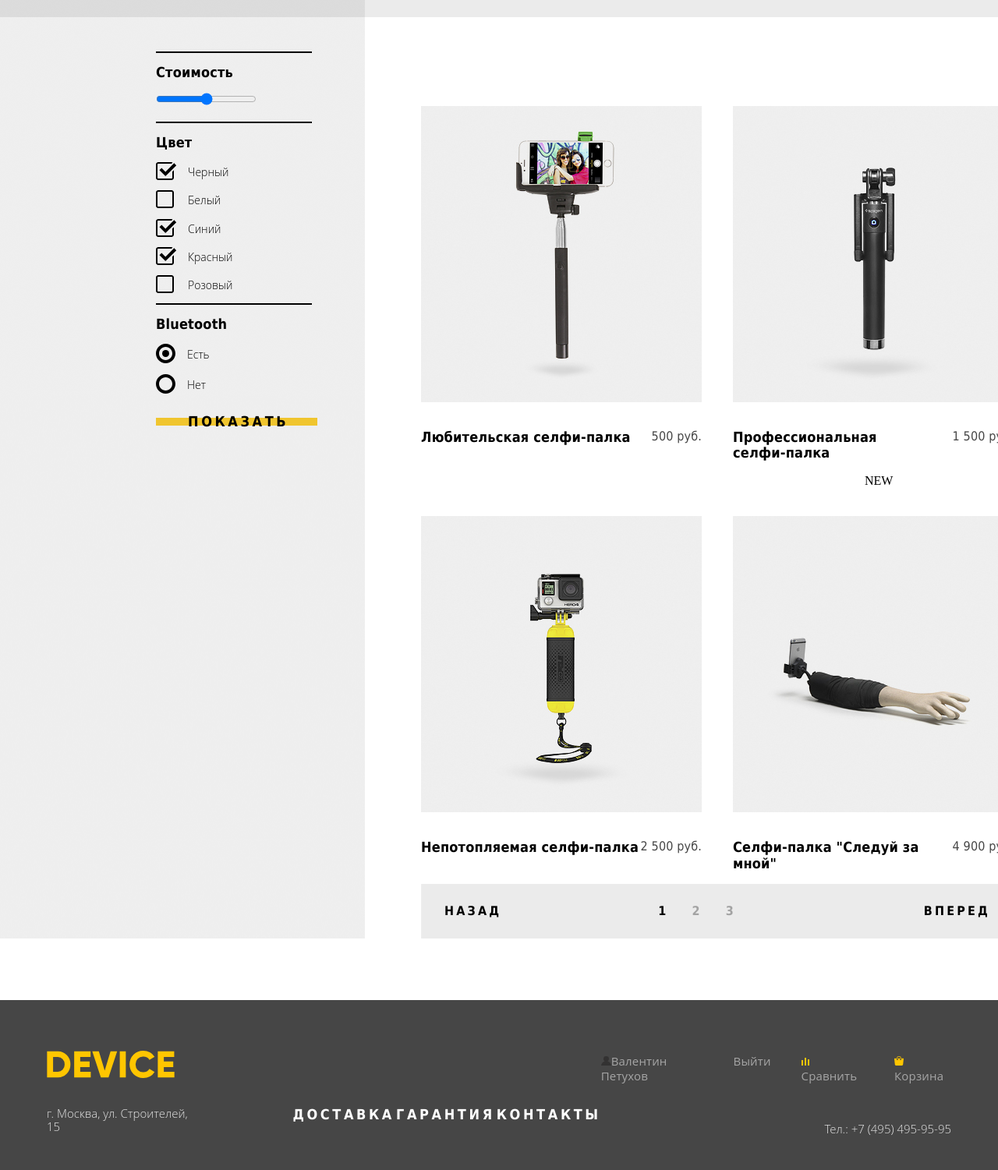
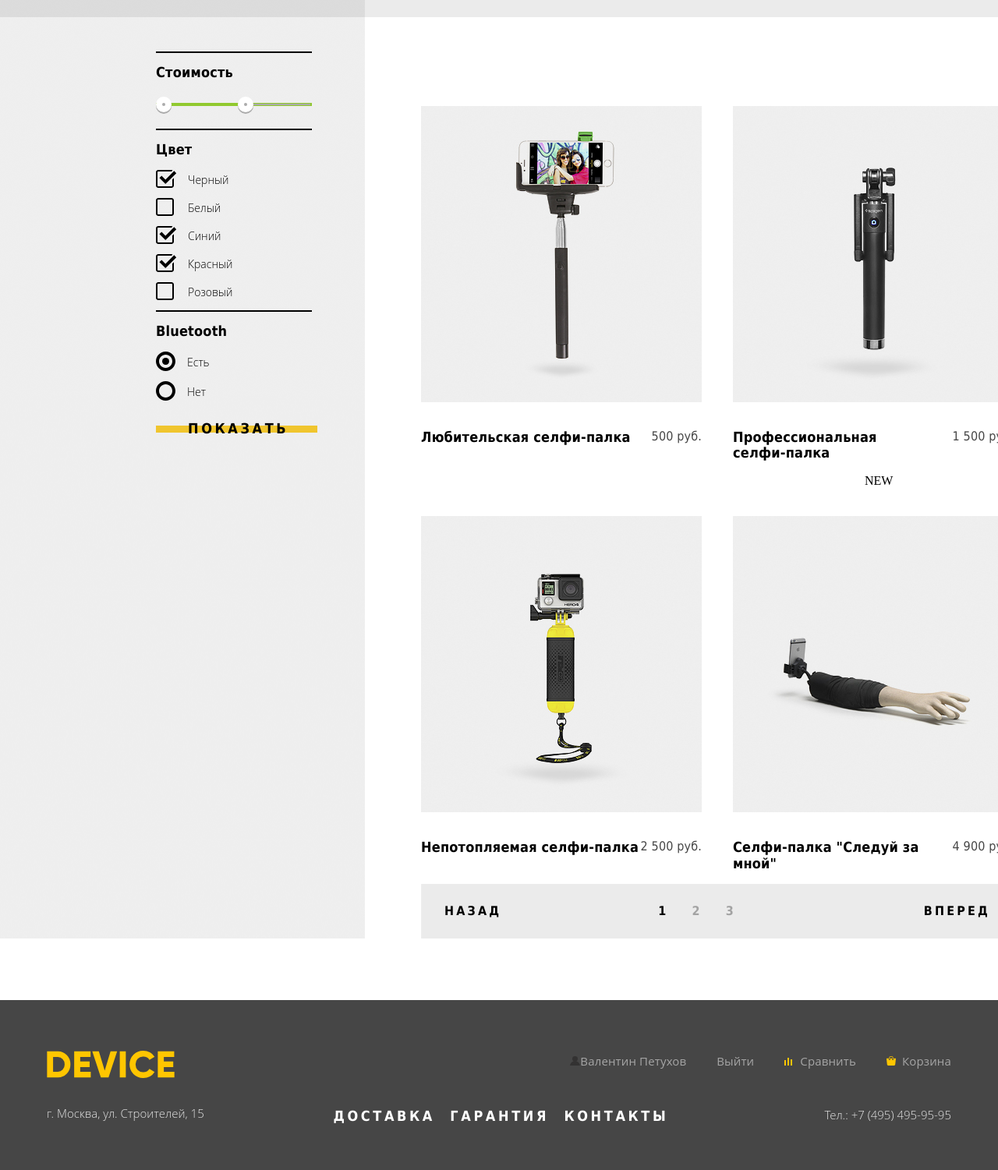
Before and after one commit to JhonySmith/661141-device-26, a plain HTML site: page catalog.html in a window 1280 px wide. Shown: the part 472-1973 px from the top of the page at 78% size. Drawn offline with Linux system fonts and the light colour scheme.

Commit message:
style catalog.html

```diff
--- a/catalog.html
+++ b/catalog.html
@@ -91,15 +91,10 @@
               <form action="">
                 <div class="price-range">
                   <label for="price-range">Стоимость</label>
-                  <p>
-                    <input
-                      id="price-range"
-                      type="range"
-                      name="price-range"
-                      min="0"
-                      max="8000"
-                      step="100"
-                    />
+                  <p class="range-buttons">
+                    <button class="range-button range-button-1" type="button"></button>
+                    <button class="range-button range-button-2" type="button"></button>
+
                   </p>
                 </div>
                 <div class="filter-color">
@@ -302,11 +297,24 @@
           </a>
           <p class="adress">г. Москва, ул. Строителей, 15</p>
         </div>
+        <div class="footer-right">
+          <ul class="footer-nav-official">
+            <li>
+              <a href="#"
+                ><img src="img/user.svg" alt="Пользователь" />Валентин
+                Петухов</a
+              >
+            </li>
+            <li><a href="#">Выйти</a></li>
+            <li class="comparison-footer"><a href="#">Сравнить</a></li>
+            <li class="cart-footer"><a href="#">Корзина</a></li>
+          </ul>
+          <div class="nav-social-right">
             <div class="nav-soicials">
               <ul class="footer-nav">
-            <li><a href="#">ДОСТАВКА</a></li>
-            <li><a href="#">ГАРАНТИЯ</a></li>
-            <li><a href="#">КОНТАКТЫ</a></li>
+                <li><a href="#">Доставка</a></li>
+                <li><a href="#">Гарантия</a></li>
+                <li><a href="#">Контакты</a></li>
               </ul>
               <ul class="socials">
                 <li>
@@ -338,19 +346,10 @@
                 </li>
               </ul>
             </div>
-        <div class="footer-right">
-          <ul class="footer-nav-official">
-            <li>
-              <a href="#"
-                ><img src="img/user.svg" alt="Пользователь" />Валентин
-                Петухов</a
+            <div class="footer-contacts">
+              <a class="phone" href="tel:+74954959595"
+                >Тел.: +7 (495) 495-95-95</a
               >
-            </li>
-            <li><a href="#">Выйти</a></li>
-            <li class="comparison-footer"><a href="#">Сравнить</a></li>
-            <li class="cart-footer"><a href="#">Корзина</a></li>
-          </ul>
-          <a class="phone" href="tel:+74954959595">Тел.: +7 (495) 495-95-95</a>
               <a class="academy" href="https://htmlacademy.ru"
                 ><img
                   src="img/logo-html.svg"
@@ -359,6 +358,8 @@
                   alt="HTML Academy"
               /></a>
             </div>
+          </div>
+        </div>
       </footer>
     </div>
   </body>
--- a/css/style.css
+++ b/css/style.css
@@ -784,9 +784,20 @@ section.contacts::before {
   background-color: #ffc600;
 }
 
+.nav-social-right {
+  display: flex;
+}
+
 .nav-soicials {
   width: 430px;
-  padding-top: 137px;
+}
+
+.footer-contacts {
+  display: flex;
+  flex-direction: column;
+  align-items: flex-end;
+
+  margin-left: 200px;
 }
 
 .footer-nav {
@@ -849,11 +860,8 @@ section.contacts::before {
 
 .footer-nav-official {
   display: flex;
-}
 
-.footer-right ul {
   margin: 0;
-  padding: 0;
   padding-top: 70px;
   padding-bottom: 50px;
 }
@@ -1021,6 +1029,44 @@ section.contacts::before {
   border-top: 2px solid black;
 }
 
+.range-button {
+  padding: 2px;
+  border: 8px solid white;
+  border-radius: 50%;
+  background-color: #ababab;
+  box-shadow: 0 2px #ababab;
+  cursor: pointer;
+}
+
+.range-button:active {
+  border: 10px solid white;
+}
+
+.range-button-1 {
+  margin-right: 85px;
+}
+
+.range-buttons {
+  height: 30px;
+  display: flex;
+  align-items: center;
+  background: linear-gradient(
+    to bottom,
+    transparent 45%,
+    #91c92f 45%,
+    #91c92f 55%,
+    transparent 55%
+  );
+}
+
+.range-buttons::after {
+  content: "";
+  display: block;
+  width: 73px;
+  height: 2px;
+  background-color: #ababab;
+}
+
 .filters {
   margin-left: 60px;
 }
@@ -1069,6 +1115,15 @@ section.contacts::before {
 .filter-color label {
   display: flex;
   align-items: center;
+  cursor: pointer;
+}
+
+.filter-color label:hover {
+  opacity: 0.6;
+}
+
+.filter-color label:active {
+  opacity: 1;
 }
 
 .filter-color input[type="checkbox"] + label::before {
@@ -1084,6 +1139,14 @@ section.contacts::before {
 .filter-bth label {
   display: flex;
   align-items: center;
+}
+
+.filter-bth label:hover {
+  opacity: 0.6;
+}
+
+.filter-bth label:active {
+  opacity: 1;
 }
 
 .filter-bth input[type="radio"] + label::before {
```
Also changed, not shown: index.html (+14 -7 lines). Lines whose indentation alone changed are shown as unchanged.
